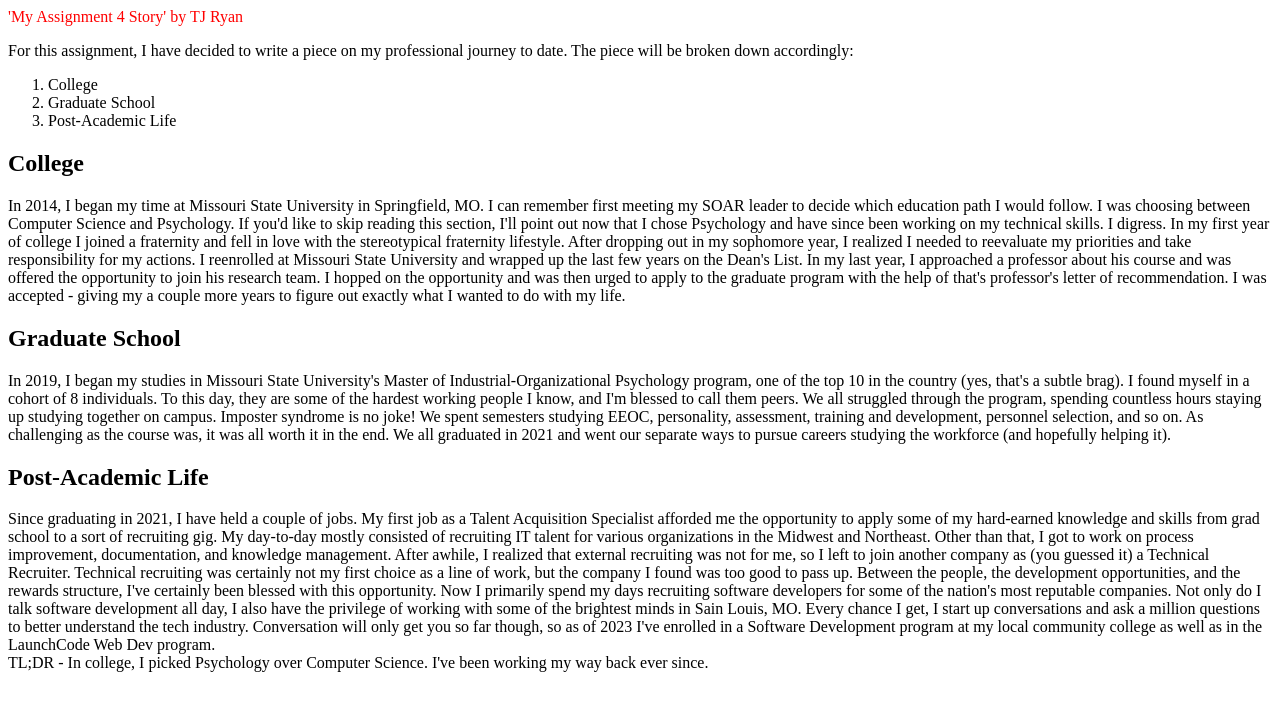
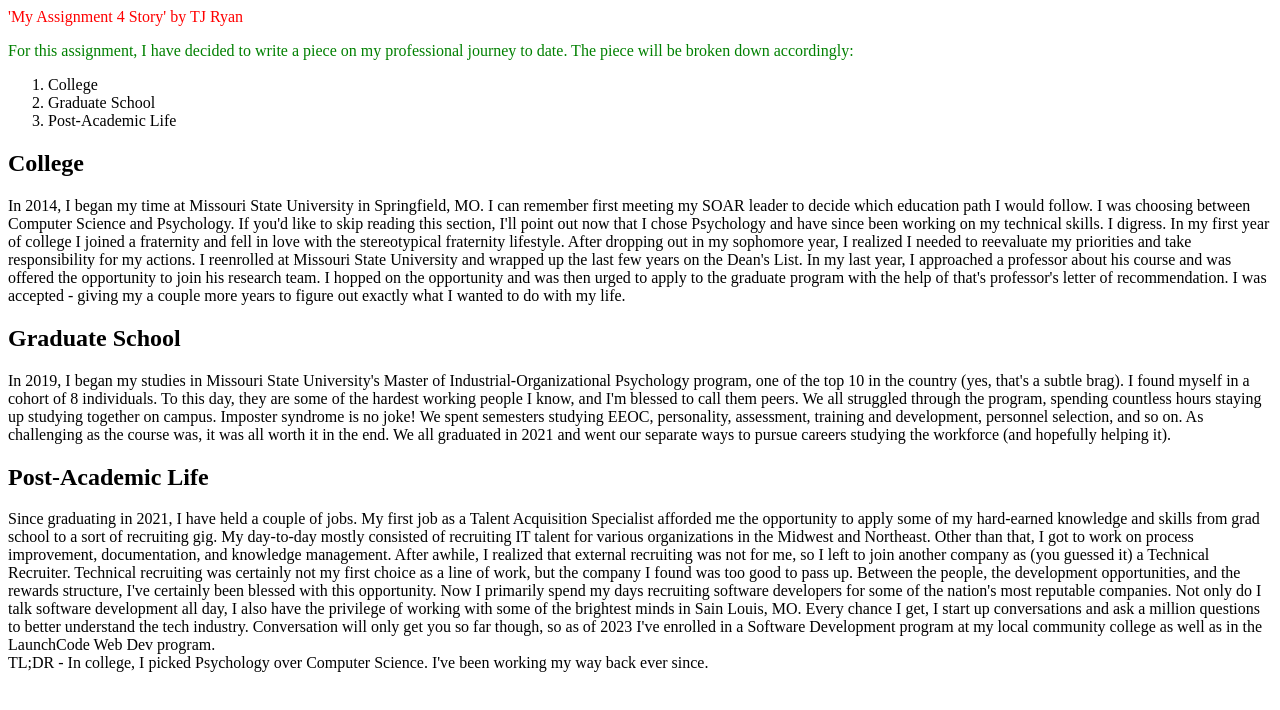
Before and after one commit to LaunchCodeAllhubs/js-assignment-4-html-me-something-treejayryan, a website: page index.html in a window 1280 px wide. Drawn offline with Linux system fonts and the light colour scheme.

Commit message:
Adding class selector to p

```diff
--- a/index.html
+++ b/index.html
@@ -8,7 +8,7 @@
       <!-- Write your HTML in this file! -->
       <main>
       <header id ="mainHeading">&apos;My Assignment 4 Story&apos; by TJ Ryan</header>
-      <p>For this assignment, I have decided to write a piece on my professional journey to date. The piece will be broken down accordingly:</p>
+      <p id ="testP" class="funParagraph">For this assignment, I have decided to write a piece on my professional journey to date. The piece will be broken down accordingly:</p>
       <ol>
          <li>College</li>
          <li>Graduate School</li>
--- a/styles.css
+++ b/styles.css
@@ -8,3 +8,7 @@
 #mainHeading {
     color: red;
 }
+
+.funParagraph {
+    color: green;
+}
```
